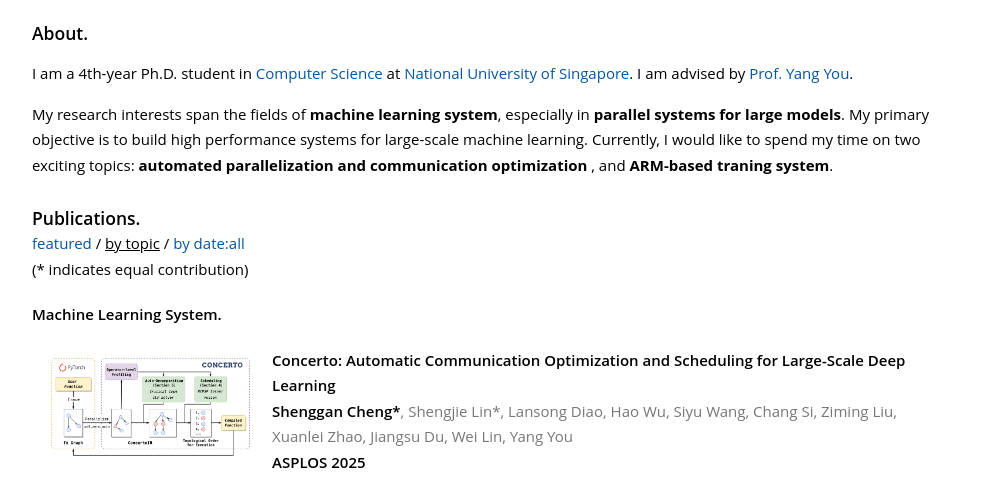
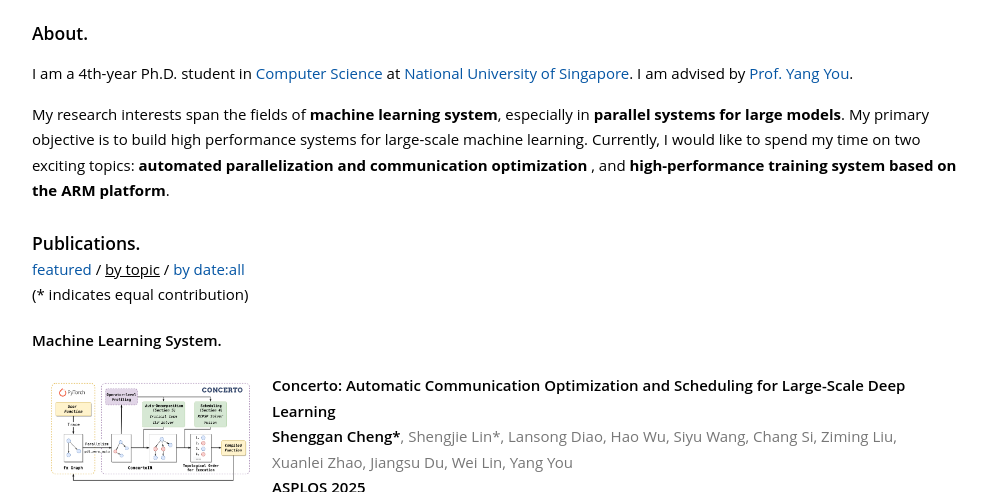
Before and after one commit to Shenggan/shenggan.github.io, a plain HTML site: page index.html in a window 1280 px wide. Shown: the part 270-762 px from the top of the page, without its empty margins (138-1142 px from the left). Drawn offline with Linux system fonts and the light colour scheme.

Commit message:
Update index.html

```diff
--- a/index.html
+++ b/index.html
@@ -166,7 +166,7 @@
           My research interests span the fields of <b>machine learning system</b>, especially in <b>parallel systems for
             large models</b>. My primary objective is to build high performance systems for large-scale machine
           learning. Currently, I would like to spend my time on two exciting topics: <b>automated parallelization and communication optimization
-            </b>, and <b>ARM-based traning system</b>.
+            </b>, and <b>high-performance training system based on the ARM platform</b>.
         </div>
       </div>
 
```
